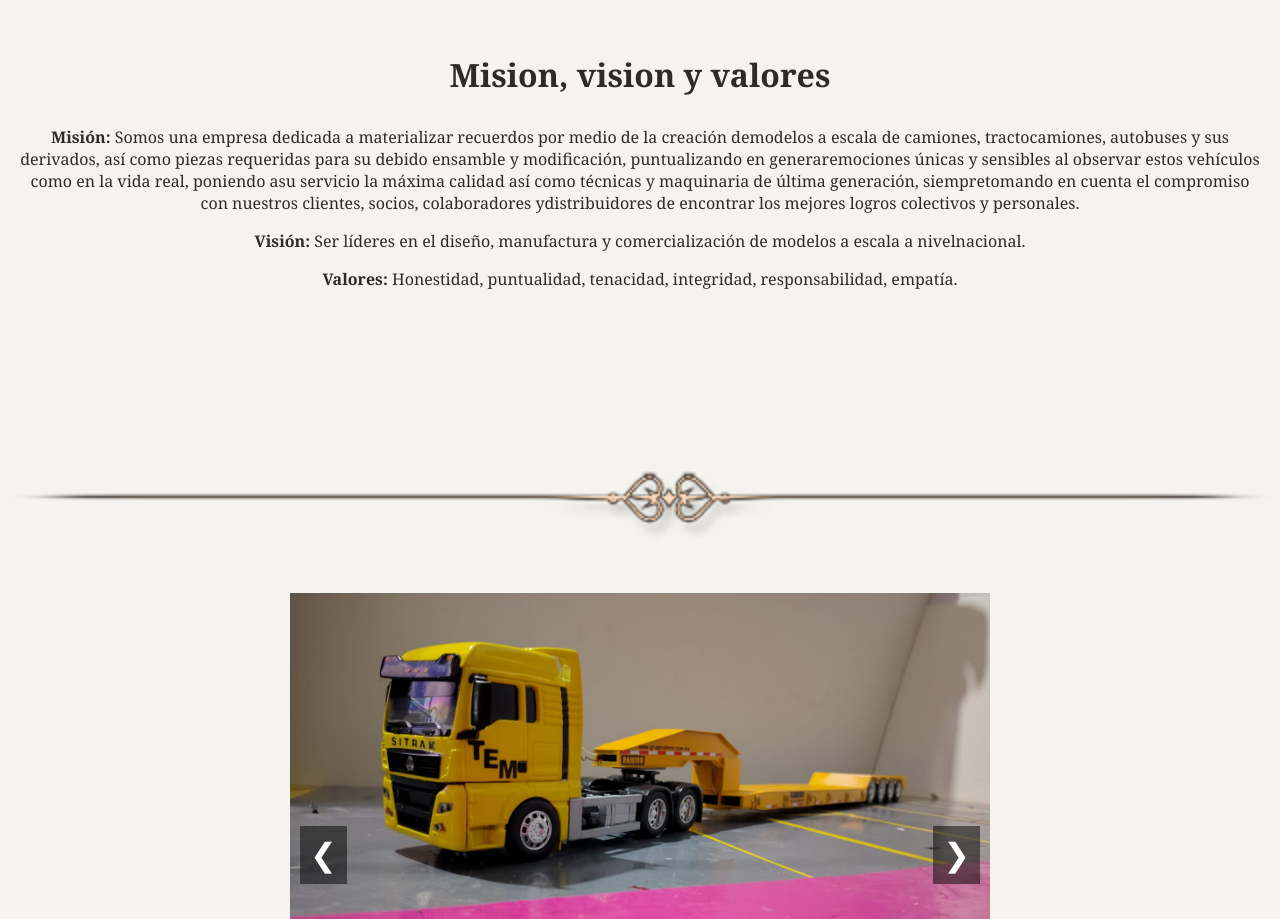
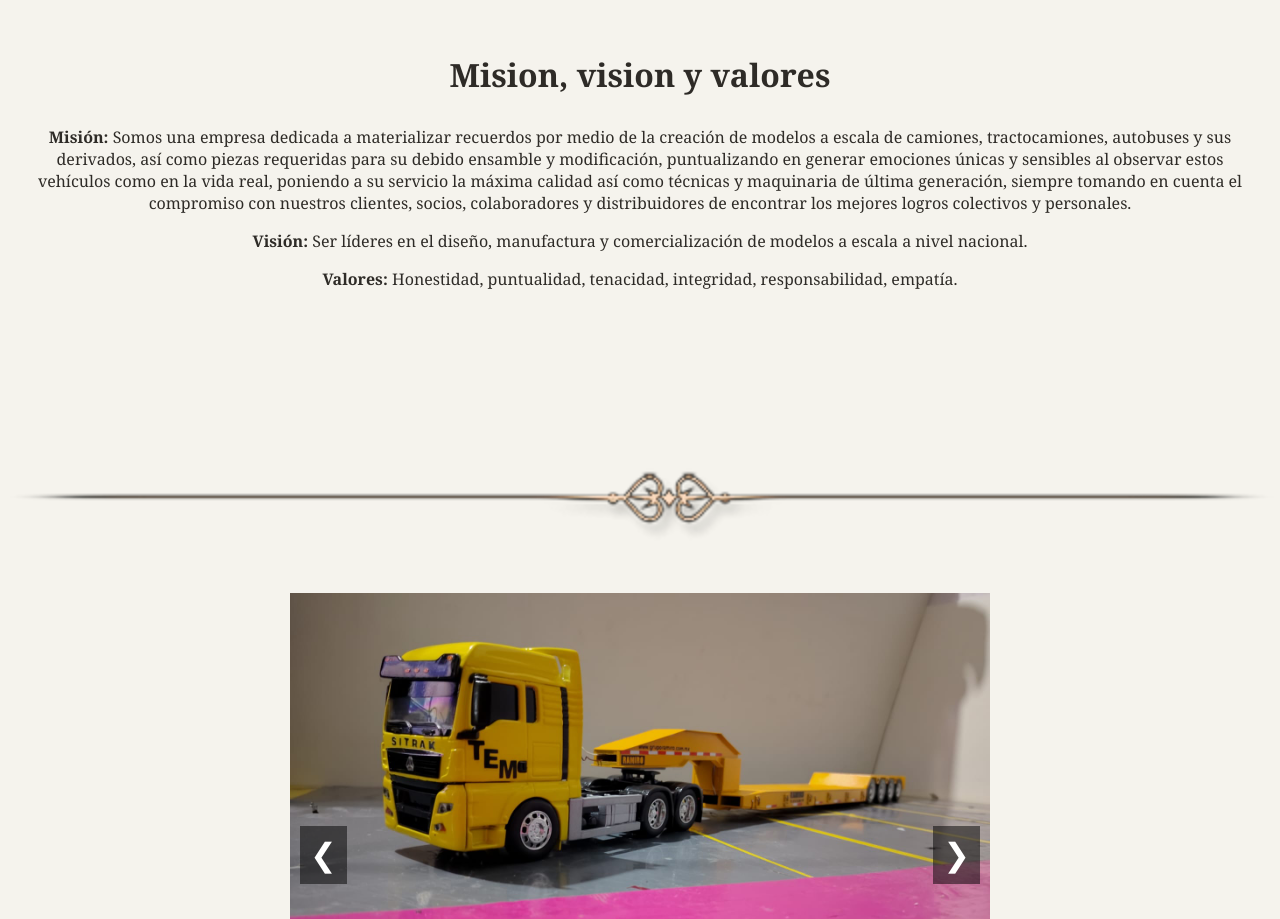
Before and after one commit to LUCOTTON/Lacus.web, a plain HTML site: page AcercaDeLacus.html in a window 1280 px wide. Shown: the part 1680-2599 px from the top of the page. Drawn offline with Linux system fonts and the light colour scheme.

Commit message:
Update AcercaDeLacus.html

```diff
--- a/AcercaDeLacus.html
+++ b/AcercaDeLacus.html
@@ -29,22 +29,22 @@
 
     <p><br>Lacus se divide en 4 etapas importantes: lacus en 2017, 2020, 2022 y 2023.</br>
 
-      <br>En 2017, inspirado por un libro y su pasión de la infancia, el fundador de Lacus convirtió su hobby en un emprendimiento, iniciando con la personalización de camiones y su primera máquina de corte vinil. Mientras estudiaba diseño industrial, integró conocimientosacadémicos y empíricos para fortalecer su proyecto, comenzando con clientes del mundo del transporte, donde ya tenía experiencia laboral. Identificó en Facebook una oportunidadclave para expandir su marca, todo esto mientras equilibraba sus estudios y su empleo formal. </br>
+      <br>En 2017, inspirado por un libro y su pasión de la infancia, el fundador de Lacus convirtió su hobby en un emprendimiento, iniciando con la personalización de camiones y su primera máquina de corte vinil. Mientras estudiaba diseño industrial, integró conocimientos académicos y empíricos para fortalecer su proyecto, comenzando con clientes del mundo del transporte, donde ya tenía experiencia laboral. Identificó en Facebook una oportunidad clave para expandir su marca, todo esto mientras equilibraba sus estudios y su empleo formal. </br>
 
-      <br>En 2020, tras ser despedido durante la pandemia, decidió dedicarse por completo a lacus,logrando su primer pedido internacional y sumando a su hermano menor como colaborador.Fue pionero en la impresión de rines a escala, lo que impulsó su crecimiento.</br>
+      <br>En 2020, tras ser despedido durante la pandemia, decidió dedicarse por completo a lacus, logrando su primer pedido internacional y sumando a su hermano menor como colaborador. Fue pionero en la impresión de rines a escala, lo que impulsó su crecimiento.</br>
 
       <br>En 2022, una entrevista televisiva le otorgó credibilidad y atrajo más clientes.</br>
 
-      <br>En 2023, algunos videos virales en TikTok consolidaron su popularidad, requiriendo másmanos, incluyendo ahora a su hermana menor. Hoy, lacus cuenta con una alta demanda,personal ampliado y un futuro prometedor.</br></p>
+      <br>En 2023, algunos videos virales en TikTok consolidaron su popularidad, requiriendo más manos, incluyendo ahora a su hermana menor. Hoy, lacus cuenta con una alta demanda, personal ampliado y un futuro prometedor.</br></p>
 
     <section>
     <img src="pics/separador.png" width="100%"alt="separador">
   </section>
 
     <h2>Mision, vision y valores</h2>
-    <p><strong>Misión:</strong> Somos una empresa dedicada a materializar recuerdos por medio de la creación demodelos a escala de camiones, tractocamiones, autobuses y sus derivados, así como piezas requeridas para su debido ensamble y modificación, puntualizando en generaremociones únicas y sensibles al observar estos vehículos como en la vida real, poniendo asu servicio la máxima calidad así como técnicas y maquinaria de última generación, siempretomando en cuenta el compromiso con nuestros clientes, socios, colaboradores ydistribuidores de encontrar los mejores logros colectivos y personales.</p>
+    <p><strong>Misión:</strong> Somos una empresa dedicada a materializar recuerdos por medio de la creación de modelos a escala de camiones, tractocamiones, autobuses y sus derivados, así como piezas requeridas para su debido ensamble y modificación, puntualizando en generar emociones únicas y sensibles al observar estos vehículos como en la vida real, poniendo a su servicio la máxima calidad así como técnicas y maquinaria de última generación, siempre tomando en cuenta el compromiso con nuestros clientes, socios, colaboradores y distribuidores de encontrar los mejores logros colectivos y personales.</p>
 
-    <p><strong>Visión:</strong> Ser líderes en el diseño, manufactura y comercialización de modelos a escala a nivelnacional.</p>
+    <p><strong>Visión:</strong> Ser líderes en el diseño, manufactura y comercialización de modelos a escala a nivel nacional.</p>
 
     <p><strong>Valores:</strong> Honestidad, puntualidad, tenacidad, integridad, responsabilidad, empatía.</p>
   </section>
```
